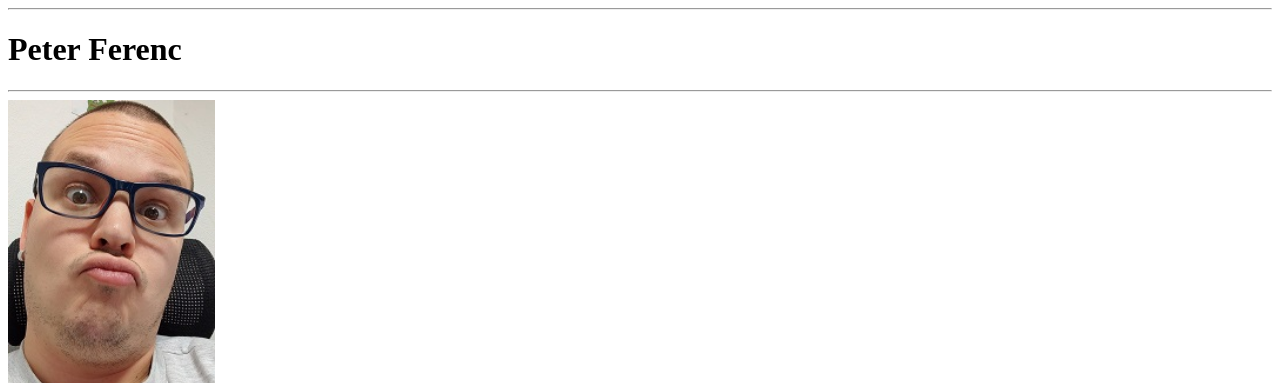
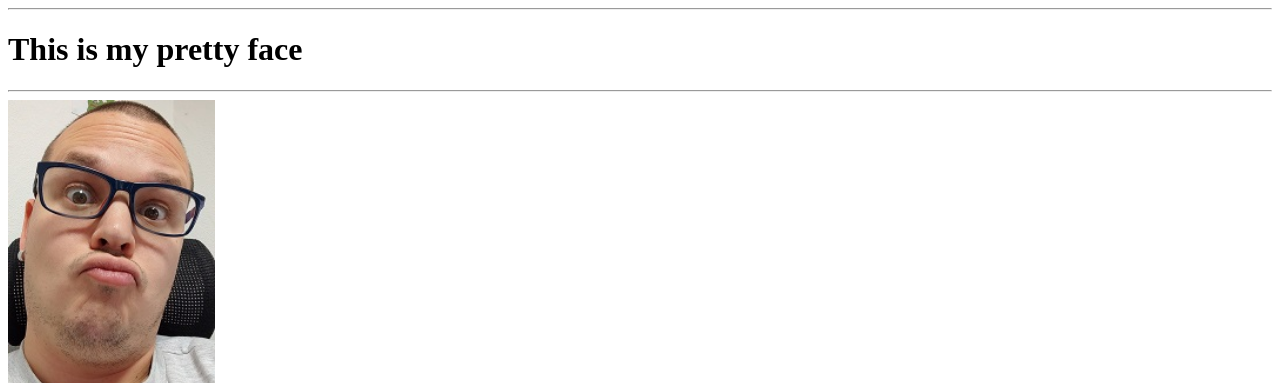
Before and after one commit to Kuffor/mywebpage, a plain HTML site: page index.html in a window 1280 px wide. Shown: the top 383 px of the page. Drawn offline with Linux system fonts and the light colour scheme.

Commit message:
Update index.html

```diff
--- a/index.html
+++ b/index.html
@@ -12,7 +12,7 @@
 
         <hr>
 
-        <h1>Peter Ferenc</h1>
+        <h1>This is my pretty face</h1>
         <hr>
 
         <a href="https://www.linkedin.com/in/peter-ferenc-8399b315a/?originalSubdomain=sk"
```
